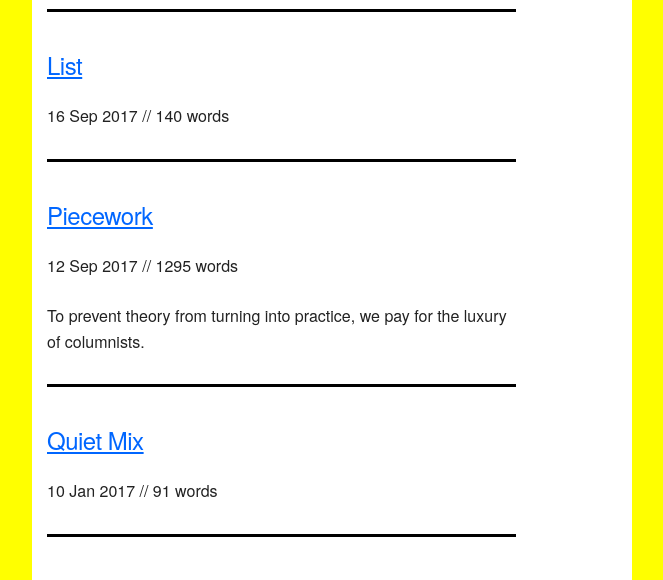
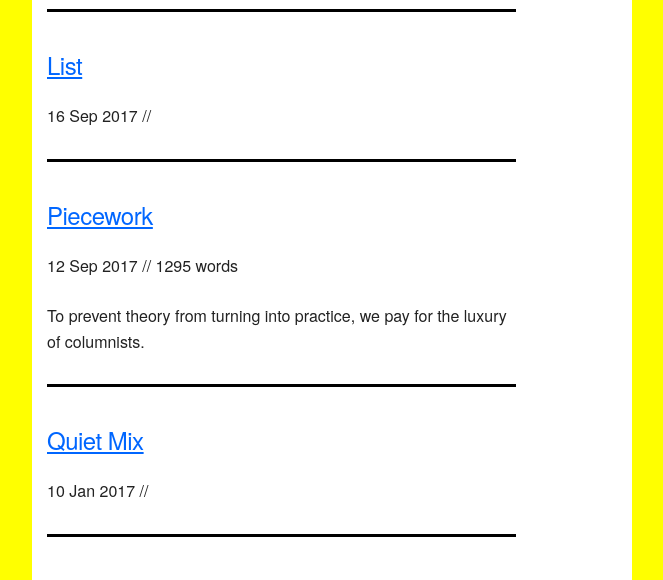
Before and after one commit to mt-trash/mt-trash.github.io, a Jekyll site: the page built from index.html, in a window 1280 px wide. Shown: the part 190-770 px from the top of the page, without its empty margins (308-971 px from the left). Built offline with Jekyll 4.4.1, drawn with Linux system fonts in a browser that asks for light colours; the list of posts is cut into pages by our own code.

Commit message:
word count edit

```diff
--- a/index.html
+++ b/index.html
@@ -8,7 +8,13 @@ title: Empty Trash
   <hr>
     {% for post in paginator.posts %}
       <h5><a href="{{ post.url }}" title="{{ post.title }}">{{ post.title }}</a></h5>
-      <p>{{ post.date | date_to_string }} // {{ post.content | number_of_words }} words</p><p>{{ post.preview }}</p><hr>
+      <p>{{ post.date | date_to_string }} //
+      {% capture words %}
+      {{ post.content | number_of_words | minus: 250 }}
+      {% endcapture %}
+      {% unless words contains "-" %}
+      {{ words | plus: 250 | append: " words" }}
+      {% endunless %}</p><p>{{ post.preview }}</p><hr>
     {% endfor %}
   </div>
 </div>
```
